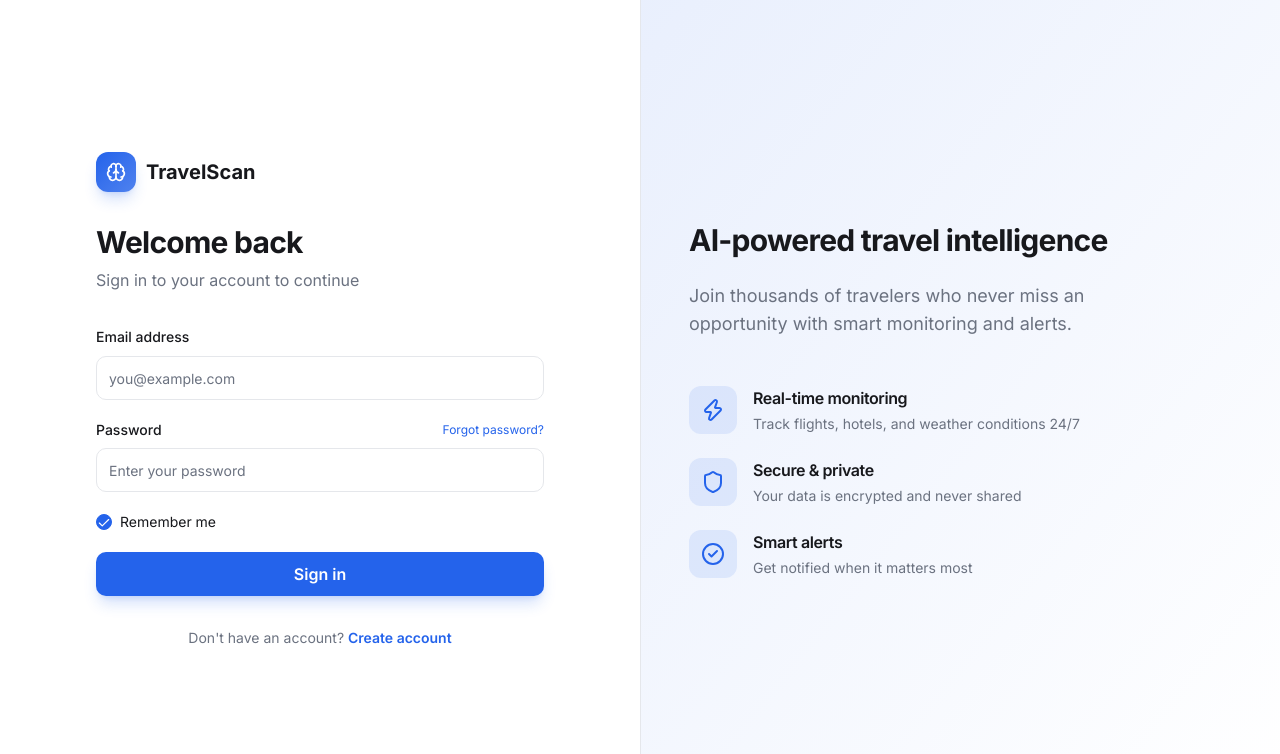
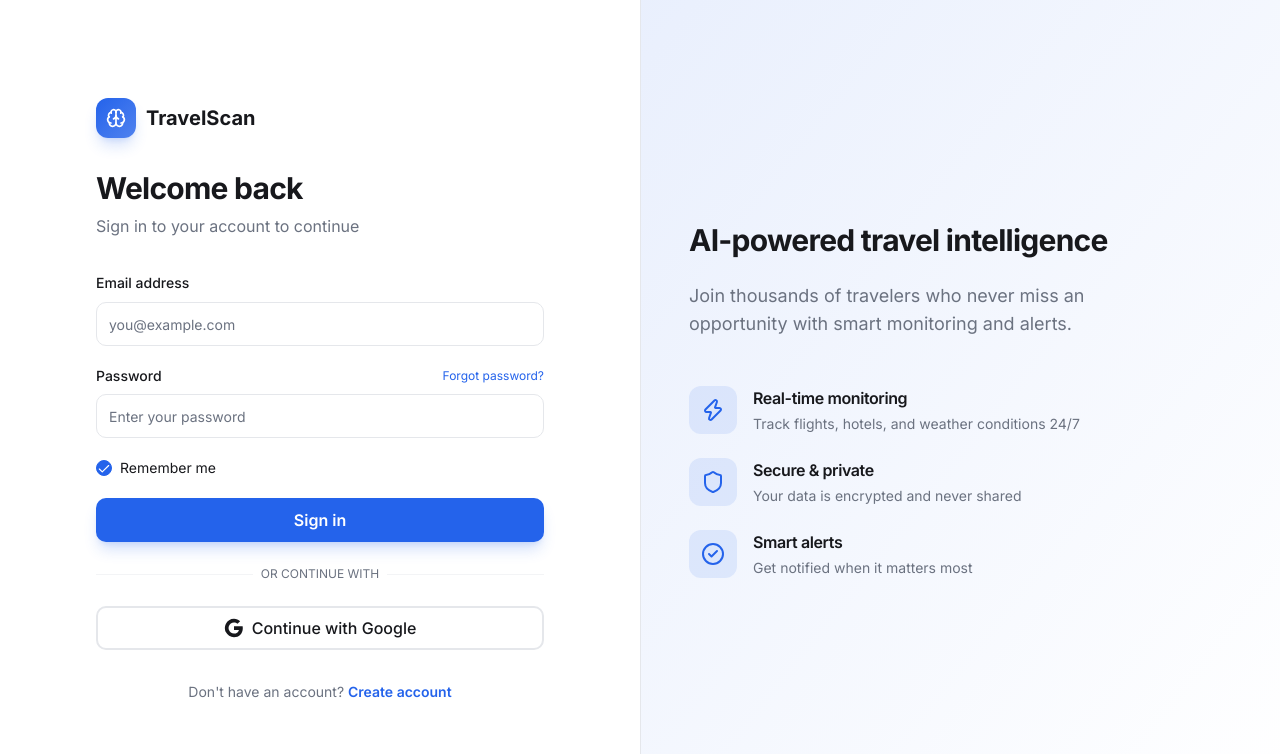
Before and after one commit to sami1507/Travel-Scan-AI, a Next.js app: page /login in a window 1280 px wide. Shown: the top 754 px of the page. Built offline with nearby package versions, Linux system fonts and the light colour scheme.

Commit message:
feat: add Google sign-in, improve auth UX with friendly errors and PKCE guidance

```diff
--- a/src/app/(auth)/login/page.tsx
+++ b/src/app/(auth)/login/page.tsx
@@ -8,8 +8,18 @@ import { Input } from "@/components/ui/input"
 import { Label } from "@/components/ui/label"
 import { Checkbox } from "@/components/ui/checkbox"
 import { Card, CardContent } from "@/components/ui/card"
-import { Brain, Shield, Zap, CheckCircle2, AlertCircle } from "lucide-react"
+import { Brain, Shield, Zap, CheckCircle2, AlertCircle, Mail } from "lucide-react"
 import { createClient } from "@/lib/supabase/client"
+
+// User-friendly error messages
+const AUTH_ERROR_MESSAGES: Record<string, string> = {
+  'Invalid login credentials': 'Invalid email or password. Please check your credentials and try again.',
+  'Email not confirmed': 'Please confirm your email address before signing in.',
+  'User not found': 'No account found with this email address.',
+  'Invalid email': 'Please enter a valid email address.',
+  'Password is too short': 'Password must be at least 6 characters.',
+  'Email rate limit exceeded': 'Too many attempts. Please wait a few minutes and try again.',
+}
 
 function LoginForm() {
   const router = useRouter()
@@ -26,6 +36,33 @@ function LoginForm() {
       setError(decodeURIComponent(errorParam))
     }
   }, [searchParams])
+
+  const handleGoogleSignIn = async () => {
+    setLoading(true)
+    setError("")
+
+    try {
+      const supabase = createClient(true)
+      const redirectTo = `${window.location.origin}/auth/callback${searchParams.get('redirect') ? `?next=${searchParams.get('redirect')}` : ''}`
+
+      const { error } = await supabase.auth.signInWithOAuth({
+        provider: 'google',
+        options: {
+          redirectTo,
+        },
+      })
+
+      if (error) {
+        console.error('Google sign-in error:', error)
+        setError("Unable to sign in with Google. Please try again or use email/password.")
+        setLoading(false)
+      }
+    } catch (err: any) {
+      console.error('Google sign-in exception:', err)
+      setError("Unable to sign in with Google. Please try again.")
+      setLoading(false)
+    }
+  }
 
   const handleLogin = async (e: React.FormEvent) => {
     e.preventDefault()
@@ -48,13 +85,12 @@ function LoginForm() {
 
       if (error) {
         console.error('Login error:', error)
-        if (error.message.includes('Invalid login credentials')) {
-          setError("Invalid email or password")
-        } else if (error.message.includes('Email not confirmed')) {
-          setError("Please confirm your email address before signing in. Didn't receive the email?")
-        } else {
-          setError(error.message || "Failed to sign in. Please check your credentials.")
-        }
+        // Use friendly error messages
+        const friendlyMessage = Object.entries(AUTH_ERROR_MESSAGES).find(([key]) =>
+          error.message.includes(key)
+        )?.[1] || "Unable to sign in. Please check your credentials and try again."
+
+        setError(friendlyMessage)
         setLoading(false)
         return
       }
@@ -160,6 +196,43 @@ function LoginForm() {
             </Button>
           </form>
 
+          <div className="relative my-6">
+            <div className="absolute inset-0 flex items-center">
+              <div className="w-full border-t border-muted"></div>
+            </div>
+            <div className="relative flex justify-center text-xs uppercase">
+              <span className="bg-background px-2 text-muted-foreground">Or continue with</span>
+            </div>
+          </div>
+
+          <Button
+            type="button"
+            variant="outline"
+            className="w-full h-11 text-base font-medium border-2"
+            onClick={handleGoogleSignIn}
+            disabled={loading}
+          >
+            <svg className="mr-2 h-5 w-5" viewBox="0 0 24 24">
+              <path
+                fill="currentColor"
+                d="M22.56 12.25c0-.78-.07-1.53-.2-2.25H12v4.26h5.92c-.26 1.37-1.04 2.53-2.21 3.31v2.77h3.57c2.08-1.92 3.28-4.74 3.28-8.09z"
+              />
+              <path
+                fill="currentColor"
+                d="M12 23c2.97 0 5.46-.98 7.28-2.66l-3.57-2.77c-.98.66-2.23 1.06-3.71 1.06-2.86 0-5.29-1.93-6.16-4.53H2.18v2.84C3.99 20.53 7.7 23 12 23z"
+              />
+              <path
+                fill="currentColor"
+                d="M5.84 14.09c-.22-.66-.35-1.36-.35-2.09s.13-1.43.35-2.09V7.07H2.18C1.43 8.55 1 10.22 1 12s.43 3.45 1.18 4.93l2.85-2.22.81-.62z"
+              />
+              <path
+                fill="currentColor"
+                d="M12 5.38c1.62 0 3.06.56 4.21 1.64l3.15-3.15C17.45 2.09 14.97 1 12 1 7.7 1 3.99 3.47 2.18 7.07l3.66 2.84c.87-2.6 3.3-4.53 6.16-4.53z"
+              />
+            </svg>
+            Continue with Google
+          </Button>
+
           <div className="mt-8 text-center text-sm">
             <span className="text-muted-foreground">Don&apos;t have an account? </span>
             <Link href="/signup" className="font-semibold text-primary hover:underline">
--- a/src/app/(auth)/reset-password/page.tsx
+++ b/src/app/(auth)/reset-password/page.tsx
@@ -71,13 +71,21 @@ export default function ResetPasswordPage() {
             <div className="space-y-6">
               <div className="flex items-start gap-3 text-sm bg-green-50 dark:bg-green-950/20 border border-green-200 dark:border-green-900 p-4 rounded-xl">
                 <CheckCircle2 className="h-5 w-5 text-green-600 dark:text-green-500 mt-0.5 shrink-0" />
-                <div>
-                  <p className="font-medium text-green-900 dark:text-green-100 mb-1">
+                <div className="space-y-2">
+                  <p className="font-medium text-green-900 dark:text-green-100">
                     Reset link sent!
                   </p>
                   <p className="text-green-700 dark:text-green-300">
                     Check your email for a link to reset your password. If it doesn&apos;t appear within a few minutes, check your spam folder.
                   </p>
+                  <div className="mt-3 pt-3 border-t border-green-200 dark:border-green-900">
+                    <p className="font-medium text-green-900 dark:text-green-100 mb-1">
+                      Important for mobile users:
+                    </p>
+                    <p className="text-green-700 dark:text-green-300 text-xs">
+                      Open the reset link in the same browser where you&apos;ll update your password. If you&apos;re on mobile, tap &quot;Open in browser&quot; when clicking the email link.
+                    </p>
+                  </div>
                 </div>
               </div>
 
--- a/src/app/(auth)/update-password/page.tsx
+++ b/src/app/(auth)/update-password/page.tsx
@@ -25,7 +25,7 @@ export default function UpdatePasswordPage() {
       const { data: { session } } = await supabase.auth.getSession()
 
       if (!session) {
-        setError("Invalid or expired reset link. Please request a new password reset.")
+        setError("Your reset link has expired or is invalid. This can happen if you opened the link in a different browser. Please request a new password reset.")
         return
       }
 
@@ -67,7 +67,12 @@ export default function UpdatePasswordPage() {
 
       if (error) {
         console.error('Update password error:', error)
-        setError(error.message || "Failed to update password. Please try again.")
+        const friendlyMessage = error.message.includes('session')
+          ? "Your session has expired. Please request a new password reset link."
+          : error.message.includes('weak')
+          ? "Please choose a stronger password with at least 6 characters."
+          : "Unable to update password. Please try again or request a new reset link."
+        setError(friendlyMessage)
         setLoading(false)
         return
       }
```
